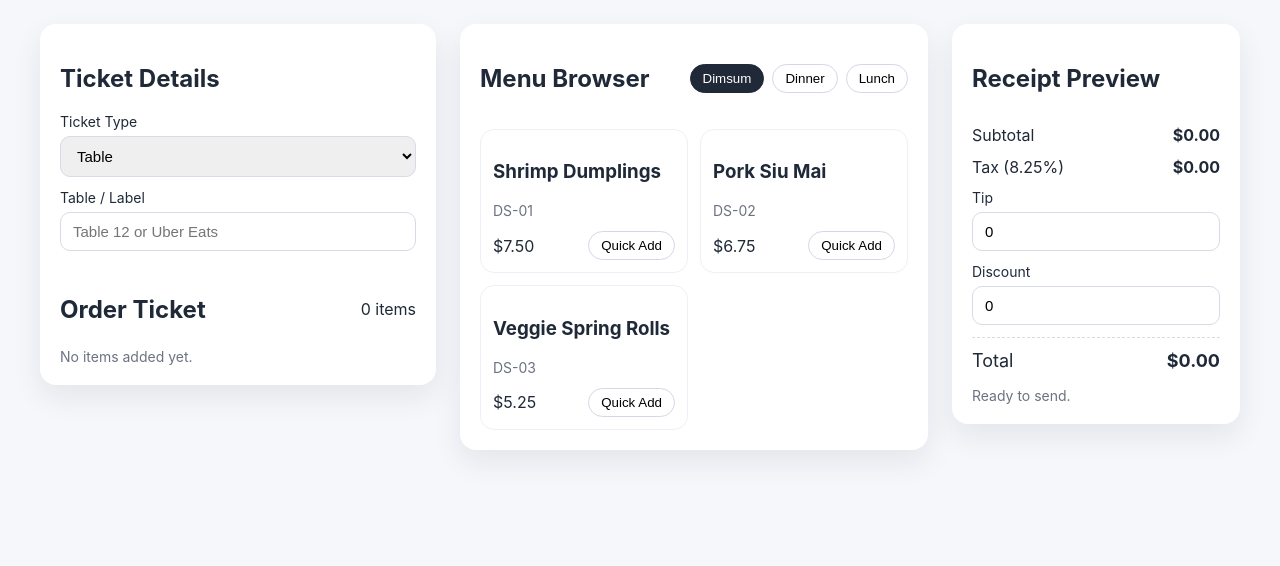
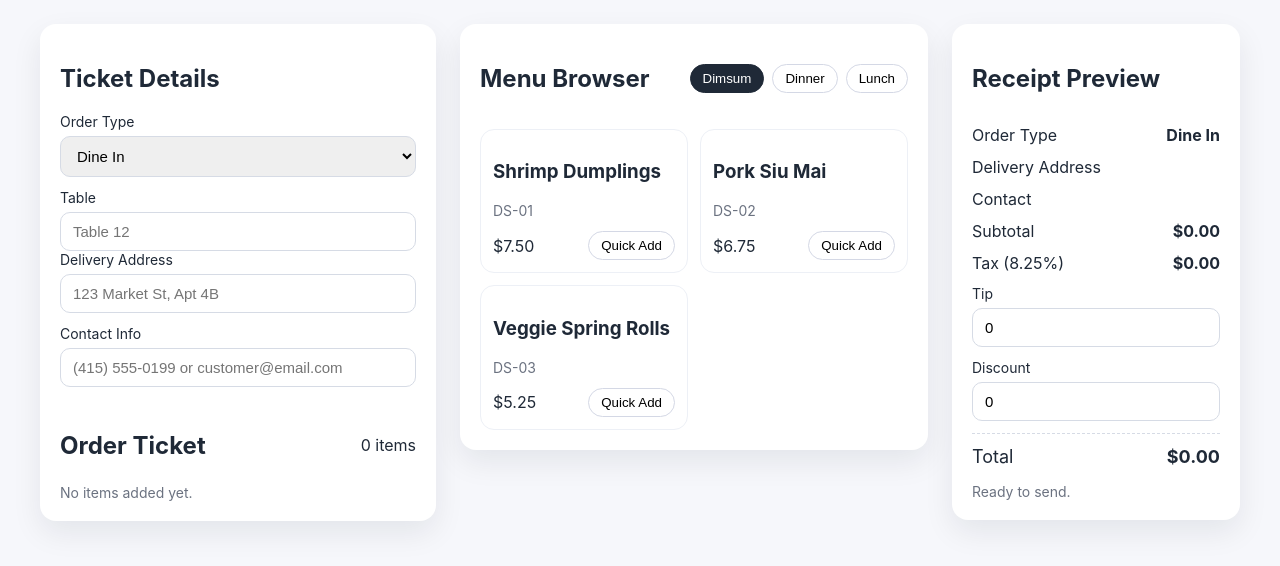
Before and after one commit to Jamzeyy/Restaurant-POS, a Flask app: page / in a window 1280 px wide. Shown: the part 131-697 px from the top of the page. Run offline with Flask 3, Linux system fonts and the light colour scheme.

Commit message:
Add order type and delivery details

```diff
--- a/app.py
+++ b/app.py
@@ -46,6 +46,8 @@
             id INTEGER PRIMARY KEY AUTOINCREMENT,
             ticket_type TEXT NOT NULL,
             table_label TEXT,
+            delivery_address TEXT,
+            delivery_contact TEXT,
             created_at TEXT NOT NULL,
             subtotal REAL NOT NULL,
             tax REAL NOT NULL,
@@ -55,6 +57,8 @@
         )
         """
     )
+    ensure_column(cursor, "orders", "delivery_address", "TEXT")
+    ensure_column(cursor, "orders", "delivery_contact", "TEXT")
     cursor.execute(
         """
         CREATE TABLE IF NOT EXISTS order_items (
@@ -71,6 +75,15 @@
     )
     connection.commit()
     connection.close()
+
+
+def ensure_column(cursor, table_name, column_name, column_type):
+    cursor.execute(f"PRAGMA table_info({table_name})")
+    existing_columns = {row[1] for row in cursor.fetchall()}
+    if column_name not in existing_columns:
+        cursor.execute(
+            f"ALTER TABLE {table_name} ADD COLUMN {column_name} {column_type}"
+        )
 
 
 @app.before_first_request
@@ -101,16 +114,24 @@
 @app.route("/api/orders", methods=["POST"])
 def create_order():
     payload = request.get_json(force=True)
-    ticket_type = payload.get("ticketType")
+    order_type = payload.get("orderType")
     table_label = payload.get("tableLabel")
+    delivery_address = payload.get("deliveryAddress")
+    delivery_contact = payload.get("deliveryContact")
     items = payload.get("items", [])
     tip = float(payload.get("tip", 0))
     discount = float(payload.get("discount", 0))
 
-    if not ticket_type:
-        return jsonify({"error": "Ticket type is required."}), 400
-    if ticket_type == "table" and not table_label:
-        return jsonify({"error": "Table label is required for table tickets."}), 400
+    if not order_type:
+        return jsonify({"error": "Order type is required."}), 400
+    if order_type not in {"dine-in", "takeout", "delivery"}:
+        return jsonify({"error": "Order type is invalid."}), 400
+    if order_type == "dine-in" and not table_label:
+        return jsonify({"error": "Table label is required for dine-in orders."}), 400
+    if order_type == "delivery" and not delivery_address:
+        return jsonify({"error": "Delivery address is required."}), 400
+    if order_type == "delivery" and not delivery_contact:
+        return jsonify({"error": "Delivery contact is required."}), 400
     if not items:
         return jsonify({"error": "At least one item is required."}), 400
 
@@ -123,12 +144,15 @@
     cursor.execute(
         """
         INSERT INTO orders (
-            ticket_type, table_label, created_at, subtotal, tax, tip, discount, total
-        ) VALUES (?, ?, ?, ?, ?, ?, ?, ?)
+            ticket_type, table_label, delivery_address, delivery_contact, created_at,
+            subtotal, tax, tip, discount, total
+        ) VALUES (?, ?, ?, ?, ?, ?, ?, ?, ?, ?)
         """,
         (
-            ticket_type,
+            order_type,
             table_label,
+            delivery_address,
+            delivery_contact,
             datetime.utcnow().isoformat(),
             subtotal,
             tax,
--- a/static/app.js
+++ b/static/app.js
@@ -21,8 +21,19 @@
 const tipInput = document.getElementById("tip");
 const discountInput = document.getElementById("discount");
 const orderStatusEl = document.getElementById("order-status");
-const ticketTypeSelect = document.getElementById("ticket-type");
+const orderTypeSelect = document.getElementById("order-type");
 const tableLabelInput = document.getElementById("table-label");
+const tableLabelText = document.getElementById("table-label-text");
+const deliveryFields = document.getElementById("delivery-fields");
+const deliveryAddressInput = document.getElementById("delivery-address");
+const deliveryContactInput = document.getElementById("delivery-contact");
+const receiptOrderTypeEl = document.getElementById("receipt-order-type");
+const receiptDeliveryAddressEl = document.getElementById(
+  "receipt-delivery-address"
+);
+const receiptDeliveryContactEl = document.getElementById(
+  "receipt-delivery-contact"
+);
 const submitOrderBtn = document.getElementById("submit-order");
 
 const taxRate = window.POS_CONFIG?.taxRate ?? 0;
@@ -137,23 +148,73 @@
   const tax = subtotal * taxRate;
   const total = subtotal + tax + state.tip - state.discount;
 
+  const orderType = orderTypeSelect?.value || "dine-in";
+  if (receiptOrderTypeEl) {
+    receiptOrderTypeEl.textContent = formatOrderType(orderType);
+  }
+  updateReceiptDeliveryDetails(orderType);
   subtotalEl.textContent = currencyFormatter.format(subtotal);
   taxEl.textContent = currencyFormatter.format(tax);
   totalEl.textContent = currencyFormatter.format(total);
 };
 
+const formatOrderType = (orderType) => {
+  switch (orderType) {
+    case "dine-in":
+      return "Dine In";
+    case "takeout":
+      return "Takeout";
+    case "delivery":
+      return "Delivery";
+    default:
+      return "Order";
+  }
+};
+
+const updateReceiptDeliveryDetails = (orderType) => {
+  if (!receiptDeliveryAddressEl || !receiptDeliveryContactEl) return;
+  const shouldShow = orderType === "delivery";
+  receiptDeliveryAddressEl.classList.toggle("is-hidden", !shouldShow);
+  receiptDeliveryContactEl.classList.toggle("is-hidden", !shouldShow);
+  if (shouldShow) {
+    const address = deliveryAddressInput?.value.trim() || "Address needed";
+    const contact = deliveryContactInput?.value.trim() || "Contact needed";
+    receiptDeliveryAddressEl.querySelector("strong").textContent = address;
+    receiptDeliveryContactEl.querySelector("strong").textContent = contact;
+  }
+};
+
+const updateOrderTypeUI = () => {
+  const orderType = orderTypeSelect?.value || "dine-in";
+  if (deliveryFields) {
+    deliveryFields.classList.toggle("is-hidden", orderType !== "delivery");
+  }
+  if (tableLabelText) {
+    tableLabelText.textContent = orderType === "dine-in" ? "Table" : "Order Label";
+  }
+  if (tableLabelInput) {
+    tableLabelInput.placeholder =
+      orderType === "dine-in" ? "Table 12" : "Uber Eats, DoorDash";
+  }
+  renderReceipt();
+};
+
 const handleOrderSubmit = async () => {
   orderStatusEl.textContent = "Saving order...";
-  const ticketType = ticketTypeSelect.value;
+  const orderType = orderTypeSelect.value;
   const tableLabel = tableLabelInput.value.trim();
+  const deliveryAddress = deliveryAddressInput?.value.trim() || "";
+  const deliveryContact = deliveryContactInput?.value.trim() || "";
 
   try {
     const response = await fetch("/api/orders", {
       method: "POST",
       headers: { "Content-Type": "application/json" },
       body: JSON.stringify({
-        ticketType,
+        orderType,
         tableLabel,
+        deliveryAddress,
+        deliveryContact,
         tip: state.tip,
         discount: state.discount,
         items: state.ticketItems,
@@ -188,7 +249,11 @@
 });
 
 submitOrderBtn.addEventListener("click", handleOrderSubmit);
+orderTypeSelect.addEventListener("change", updateOrderTypeUI);
+deliveryAddressInput.addEventListener("input", renderReceipt);
+deliveryContactInput.addEventListener("input", renderReceipt);
 
 loadMenu();
 renderTicket();
 renderReceipt();
+updateOrderTypeUI();
--- a/static/styles.css
+++ b/static/styles.css
@@ -41,6 +41,10 @@
 
 .ticket__section + .ticket__section {
   margin-top: 24px;
+}
+
+.is-hidden {
+  display: none;
 }
 
 .ticket__controls {
--- a/templates/index.html
+++ b/templates/index.html
@@ -22,16 +22,26 @@
           <h2>Ticket Details</h2>
           <div class="ticket__controls">
             <label>
-              Ticket Type
-              <select id="ticket-type">
-                <option value="table">Table</option>
+              Order Type
+              <select id="order-type">
+                <option value="dine-in">Dine In</option>
                 <option value="takeout">Takeout</option>
                 <option value="delivery">Delivery</option>
               </select>
             </label>
             <label>
-              Table / Label
+              <span id="table-label-text">Table</span>
               <input id="table-label" type="text" placeholder="Table 12 or Uber Eats" />
+            </label>
+          </div>
+          <div class="ticket__controls is-hidden" id="delivery-fields">
+            <label>
+              Delivery Address
+              <input id="delivery-address" type="text" placeholder="123 Market St, Apt 4B" />
+            </label>
+            <label>
+              Contact Info
+              <input id="delivery-contact" type="text" placeholder="(415) 555-0199 or customer@email.com" />
             </label>
           </div>
         </div>
@@ -55,6 +65,18 @@
 
       <aside class="receipt">
         <h2>Receipt Preview</h2>
+        <div class="receipt__line">
+          <span>Order Type</span>
+          <strong id="receipt-order-type">Dine In</strong>
+        </div>
+        <div class="receipt__line is-hidden" id="receipt-delivery-address">
+          <span>Delivery Address</span>
+          <strong></strong>
+        </div>
+        <div class="receipt__line is-hidden" id="receipt-delivery-contact">
+          <span>Contact</span>
+          <strong></strong>
+        </div>
         <div class="receipt__line">
           <span>Subtotal</span>
           <strong id="subtotal">$0.00</strong>
```
